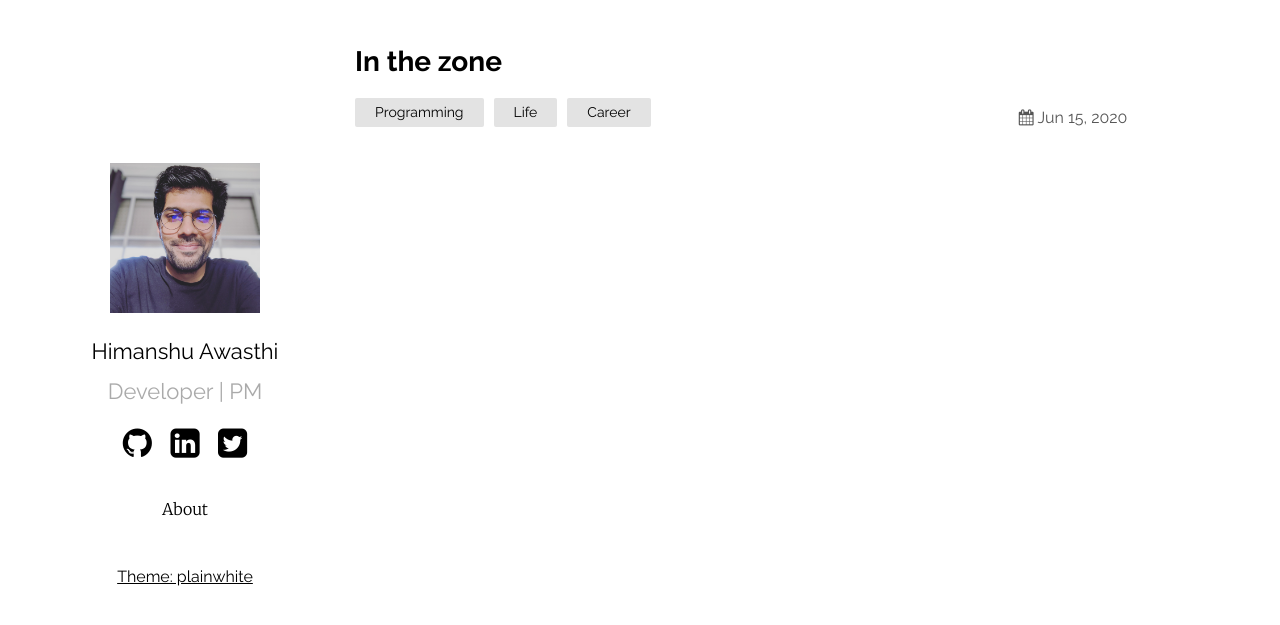
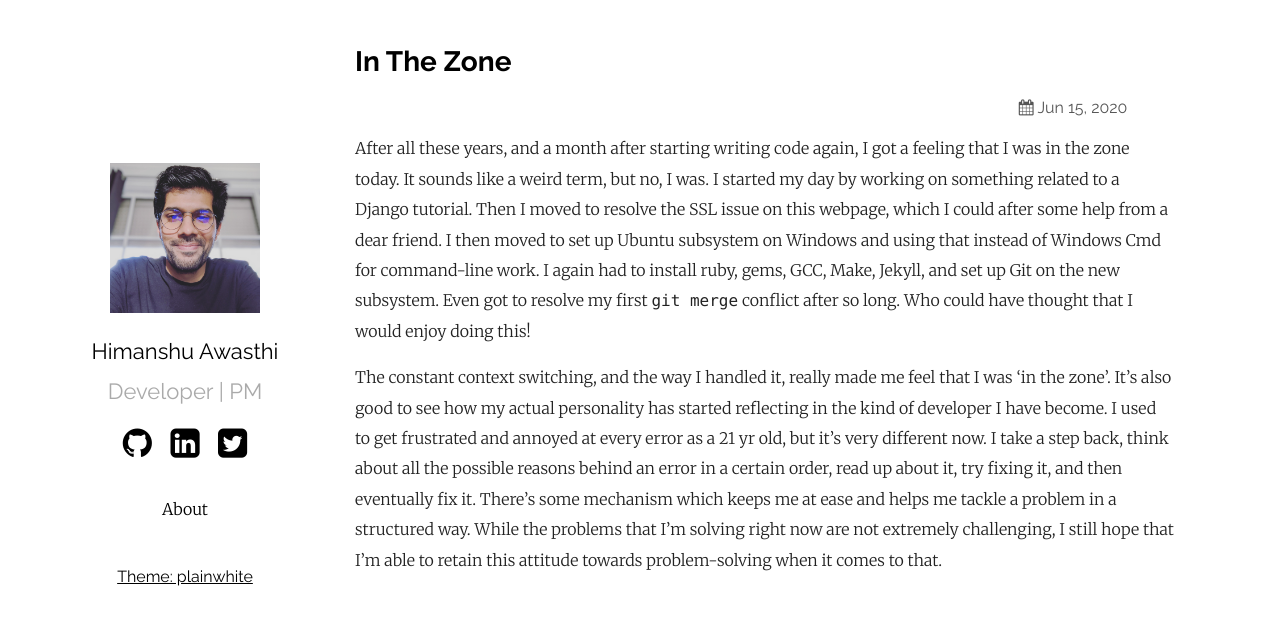
Before and after one commit to 89hardy/89hardy.github.io, a Jekyll site: the page built from _posts/2020-06-15-in-the-zone.md, in a window 1280 px wide. Shown: the top 625 px of the page. Built offline with Jekyll 4.4.1, drawn with Linux system fonts in a browser that asks for light colours; our own code applies the rules of GitHub Pages for plain Markdown files.

Commit message:
Final draft: In the zone

````diff
--- a/_posts/2020-06-15-in-the-zone.md
+++ b/_posts/2020-06-15-in-the-zone.md
@@ -1,6 +1,3 @@
----
-layout: post
-title: In the zone
-date: 2020-06-15 22:11 +1000
-categories: Programming Life Career
----
+After all these years, and a month after starting writing code again, I got a feeling that I was in the zone today. It sounds like a weird term, but no, I was. I started my day by working on something related to a Django tutorial. Then I moved to resolve the SSL issue on this webpage, which I could after some help from a dear friend. I then moved to set up Ubuntu subsystem on Windows and using that instead of Windows Cmd for command-line work. I again had to install ruby, gems, GCC, Make, Jekyll, and set up Git on the new subsystem. Even got to resolve my first ```git merge``` conflict after so long. Who could have thought that I would enjoy doing this!
+
+The constant context switching, and the way I handled it, really made me feel that I was 'in the zone'. It's also good to see how my actual personality has started reflecting in the kind of developer I have become. I used to get frustrated and annoyed at every error as a 21 yr old, but it's very different now. I take a step back, think about all the possible reasons behind an error in a certain order, read up about it, try fixing it, and then eventually fix it. There's some mechanism which keeps me at ease and helps me tackle a problem in a structured way. While the problems that I'm solving right now are not extremely challenging, I still hope that I'm able to retain this attitude towards problem-solving when it comes to that.
````
